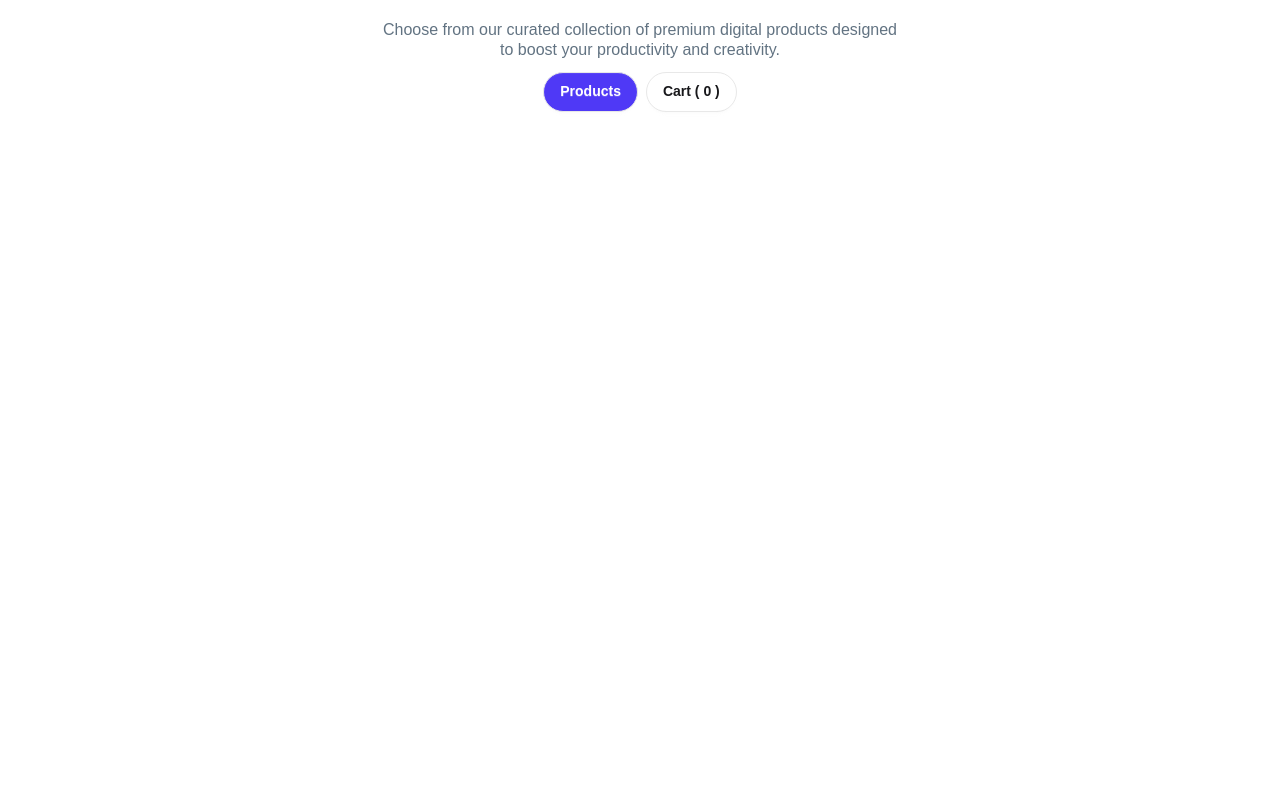
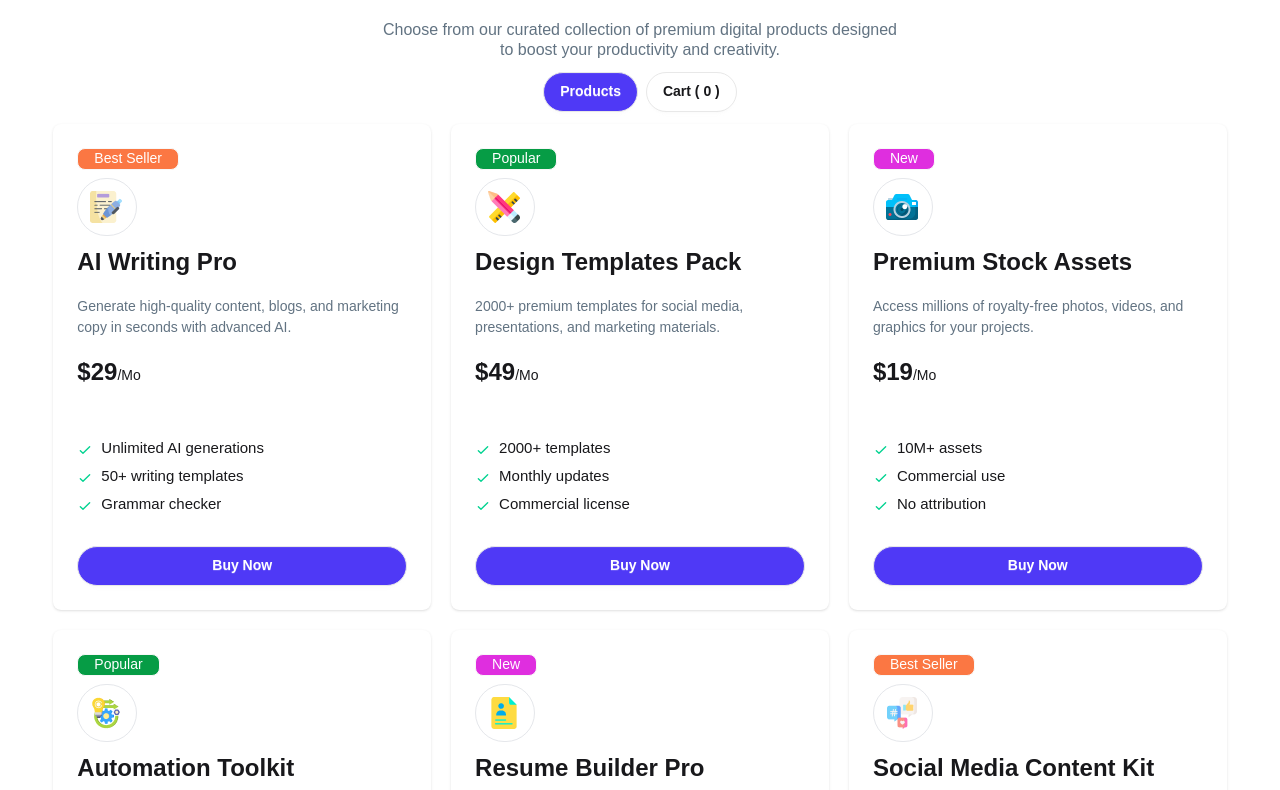
Before and after one commit to Fahad01012002/B13-A6-DigiTools-Platform, a React (Vite) app: page / in a window 1280 px wide. Shown: the part 1170-1960 px from the top of the page. Before the commit the page ends 1294 px from the top, so only its background shows below. Built offline with nearby package versions, Linux system fonts and the light colour scheme.

Commit message:
add card section and add functionality

```diff
--- a/components/PremiumSection/AvailableCard/AvailableCard.jsx
+++ b/components/PremiumSection/AvailableCard/AvailableCard.jsx
@@ -1,10 +1,19 @@
-import React from 'react';
+import React, { Suspense } from 'react';
+import Card from './Card';
+
+const cardData = async () => {
+    const res = await fetch('/Data.json')
+    return res.json();
+}
 
 const AvailableCard = () => {
+    const cardsData = cardData();
     return (
-        <div>
-
-        </div>
+            < div >
+            <Suspense fallback={<span className="loading loading-bars loading-xl"></span>}>
+                <Card cardsData={cardsData}></Card>
+            </Suspense>
+        </div >
     );
 };
 
--- /dev/null
+++ b/components/PremiumSection/AvailableCard/Card.jsx
@@ -0,0 +1,59 @@
+import React, { use } from 'react';
+import image from '../../../assets/products/writing_2327400 1.png'
+
+const Card = ({ cardsData }) => {
+
+    const Data = use(cardsData);
+    return (
+        <div className='grid grid-cols-3 gap-5'>
+            {
+                Data.map(data => {
+                    return (
+                        <div className=''>
+                            <div className="card bg-base-100 shadow-sm">
+                                <div className="card-body">
+                                    <span
+                                        className={`badge badge-xs ${data.tagType === 'best-seller'
+                                                ? 'badge_warning'
+                                                : data.tagType === 'popular'
+                                                    ? 'badge_success'
+                                                    : data.tagType === 'new'
+                                                        ? 'badge_purple'
+                                                        : ''
+                                            }`}
+                                    >
+                                        {data.tag}
+                                    </span>
+                                    <div className='p-3 border border-gray-200 rounded-full w-15'><img className='w-8' src={data.image} alt="" /></div>
+                                    <div className="space-y-4 mb-4">
+                                        <h2 className="font-bold text-[24px]">{data.name}</h2>
+                                        <p className='text-[#627382]'>{data.description}</p>
+                                        <span className=""><span className='font-bold text-[24px]'>${data.price}</span>/Mo</span>
+                                    </div>
+                                    <ul className="mt-6 flex flex-col gap-2 text-xs">
+                                        {
+                                            data.features.map(feature => {
+                                                return (
+                                                    <li>
+                                                        <svg xmlns="http://www.w3.org/2000/svg" className="size-4 me-2 inline-block text-success" fill="none" viewBox="0 0 24 24" stroke="currentColor"><path strokeLinecap="round" strokeLinejoin="round" strokeWidth="2" d="M5 13l4 4L19 7" /></svg>
+                                                        <span className='font-medium text-[15px]'>{feature}</span>
+                                                    </li>
+                                                )
+                                            })
+                                        }
+                                    </ul>
+
+                                    <div className="mt-6">
+                                        <button className="btn btn-block rounded-full bg-[#4F39F6] text-white">Buy Now</button>
+                                    </div>
+                                </div>
+                            </div>
+                        </div>
+                    )
+                })
+            }
+        </div>
+    );
+};
+
+export default Card;
--- a/public/Data.json
+++ b/public/Data.json
@@ -8,6 +8,7 @@
     "tag": "Best Seller",
     "tagType": "best-seller",
     "icon": "pen-tool",
+    "image": "../../../assets/products/writing_2327400 1.png",
     "features": [
       "Unlimited AI generations",
       "50+ writing templates",
@@ -23,6 +24,7 @@
     "tag": "Popular",
     "tagType": "popular",
     "icon": "palette",
+    "image": "../../../assets/products/design-tool.png",
     "features": [
       "2000+ templates",
       "Monthly updates",
@@ -38,6 +40,7 @@
     "tag": "New",
     "tagType": "new",
     "icon": "camera",
+    "image": "../../../assets/products/camera_8775444 1.png",
     "features": [
       "10M+ assets",
       "Commercial use",
@@ -53,6 +56,7 @@
     "tag": "Popular",
     "tagType": "popular",
     "icon": "settings",
+    "image": "../../../assets/products/operation.png",
     "features": [
       "50+ automations",
       "API access",
@@ -68,6 +72,7 @@
     "tag": "New",
     "tagType": "new",
     "icon": "file-text",
+    "image": "../../../assets/products/portfolio.png",
     "features": [
       "100+ templates",
       "ATS optimization",
@@ -83,6 +88,7 @@
     "tag": "Best Seller",
     "tagType": "best-seller",
     "icon": "share-2",
+    "image": "../../../assets/products/social-media.png",
     "features": [
       "5000+ assets",
       "Scheduler included",
--- a/src/index.css
+++ b/src/index.css
@@ -7,3 +7,26 @@
 .manrope{
     font-family: "Manrope", sans-serif;
 }
+
+.badge_warning{
+    background-color: #fb7743;
+    color: white;
+    padding: 10px 16px 10px 16px;
+    font-size: 14px;
+    text-align: end;
+}
+
+.badge_success{
+    background-color: #069c45;
+    color: rgb(255, 255, 255);
+    padding: 10px 16px 10px 16px;
+    font-size: 14px;
+
+}
+
+.badge_purple{
+    background-color: #df2edf;
+    color: rgb(255, 255, 255);
+    padding: 10px 16px 10px 16px;
+    font-size: 14px;
+}
```
Also changed, not shown: assets/products/camera_8775444 1.png (added), assets/products/operation.png.
